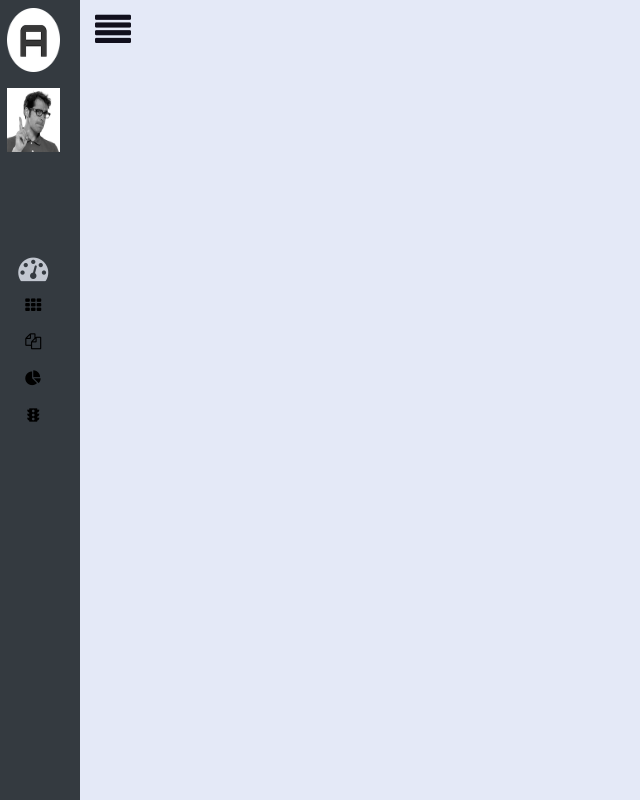
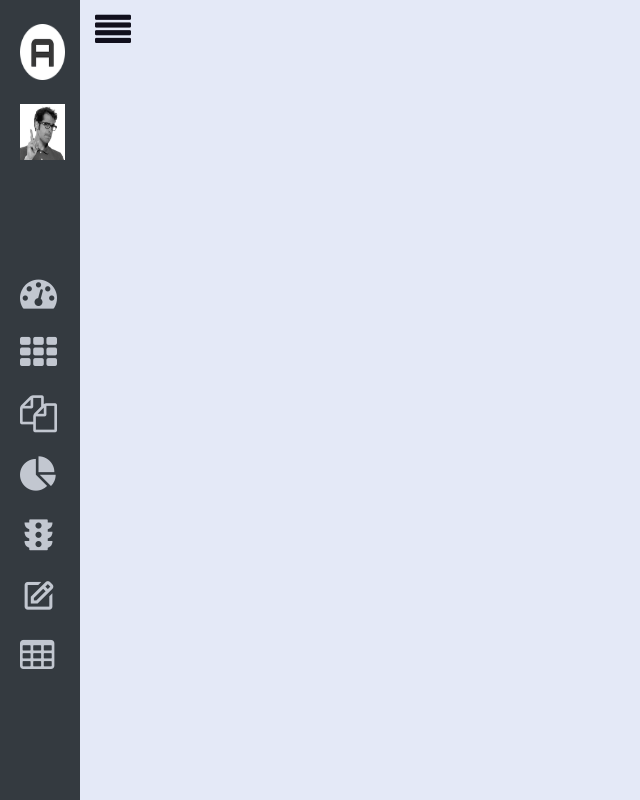
Before and after one commit to 77adama/new_tp_js, a plain HTML site: page tp2/index.html in a window 1280 px wide. Shown: the whole page, without its empty margins (0-640 px from the left). Drawn offline with nearby package versions, Linux system fonts and the light colour scheme.

Commit message:
finalisation tp2

```diff
--- a/tp2/script.js
+++ b/tp2/script.js
@@ -214,7 +214,6 @@ tab = [
                     }
                 ]
     },
-
     {
         icone1: "bx bxs-traffic",
         span: "UI Elements",
@@ -262,6 +261,57 @@ tab = [
                         icone2: "",
                     }
                 ]
+    },
+    {
+        icone1: "bx bx-edit",
+        span: "Forms",
+        icone3: "",
+        icone2: "fa fa-angle-left",
+        sousMenu:[
+                    {
+                        icone1: "bx bx-circle",
+                        b: "Genéral Elements",
+                        icone2: "",
+                    },
+                    {
+                        icone1: "bx bx-circle",
+                        b: "Advanced Elements",
+                        icone2: "",
+                    },
+                    {
+                        icone1: "bx bx-circle",
+                        b: "Editor",
+                        icone2: "",
+                    },
+                    {
+                        icone1: "bx bx-circle",
+                        b: "Validation",
+                        icone2: "",
+                    }
+                 ]
+    },
+    {
+        icone1: "fa fa-table",
+        span: "Tables",
+        icone3: "",
+        icone2: "fa fa-angle-left",
+        sousMenu:[
+                    {
+                        icone1: "bx bx-circle",
+                        b: "Simple Tables",
+                        icone2: "",
+                    },
+                    {
+                        icone1: "bx bx-circle",
+                        b: "DataTables",
+                        icone2: "",
+                    },
+                    {
+                        icone1: "bx bx-circle",
+                        b: "jsGRID",
+                        icone2: "",
+                    }
+                 ]
     }
 ]
 
--- a/tp2/style.css
+++ b/tp2/style.css
@@ -52,7 +52,7 @@
 input{
     margin-left: 4%;
     width: 70%;
-    height: 60%;
+    height: 85%;
     background-color: #3f474e;
     border: 2px solid #4d565f;
 }
@@ -163,8 +163,8 @@ input{
         margin: 0 15px;
 }
 .side-bar.close ~ .menue-section{
-/* left: 80px; */
-transition: all 0.5s ease;
+left: 80px;
+ transition: all 0.5s ease;
 left: 80px;
 
     width: calc(100% - 80px);
@@ -172,14 +172,14 @@ left: 80px;
 }
 
 .side-bar.close .divtoggle{
-    visibility: hidden;
-     /* display: none; */
+    /* visibility: hidden; */
+     display: none;
      flex: 7;
     height: 100%;
     /* display: flex;
     align-items: center;
     justify-content: space-between; */
-
+position: relative;
     /* flex: 2;
     height: 100%;
     display: flex;
@@ -194,22 +194,23 @@ left: 80px;
     font-size: 28px;
     color: #fefefe;
     margin-right: 20%;
-    height: 60%;
+    height: 85%;
     display: flex;
     align-items: center;
     justify-content: center;
 
 }
 img{
-    height: 80%;
-    width: 80%;
+   position: absolute;
+    height: 7%;
+    width: 15%;
 
 }
 .en-tete{
     height: 30%;
     display: flex;
     align-items: center;
-justify-content: space-around;
+
     flex-direction: column;
 
 }
@@ -225,6 +226,7 @@ justify-content: space-around;
     display: flex;
     align-items: center;
     height: 6%;
+    margin-top: 8%;
 
 }
 .open{
@@ -235,6 +237,7 @@ justify-content: space-around;
     display: flex;
     align-items: center;
     height: 6%;
+    margin-top: 5%;
 }
 
 .ul-sou-menue{
@@ -256,7 +259,7 @@ justify-content: space-around;
     height: 100%;
     display: flex;
     align-items: center;
-    justify-content: center;
+    margin-left: 20px;
 
 }
 .divtoggle{
@@ -265,7 +268,7 @@ justify-content: space-around;
     display: flex;
     align-items: center;
     justify-content: space-between;
-    /* display: none; */
+    /* display: block; */
 
 
 }
@@ -274,7 +277,31 @@ justify-content: space-around;
 }
 
 .fa-dashboard{
-    font-size: 30px;
+    font-size: 37px;
+    color: #c2c7d0;
+}
+.fa-th{
+    font-size: 37px;
+    color: #c2c7d0;
+}
+.fa-copy{
+    font-size: 37px;
+    color: #c2c7d0;
+}
+.fa-pie-chart{
+    font-size: 37px;
+    color: #c2c7d0;
+}
+.bxs-traffic{
+    font-size: 37px;
+    color: #c2c7d0;
+}
+.bx-edit{
+    font-size: 37px;
+    color: #c2c7d0;
+}
+.fa-table{
+    font-size: 37px;
     color: #c2c7d0;
 }
 .rotation{
--- a/tp5/style.css
+++ b/tp5/style.css
@@ -78,6 +78,7 @@ main{
     color: red;
 } */
 .overview{
+    overflow: auto;
     position: absolute;
     left: 0;
     right: 0;
@@ -88,6 +89,9 @@ main{
     transform: translateY(101%);
     /* transition: transform 0.3s ease-in; */
 }
+.overview::-webkit-scrollbar{
+    display: none;
+}
 .movie:hover .overview{
     transform: translateY(10%);
 }
--- a/tp6/style.css
+++ b/tp6/style.css
@@ -29,7 +29,7 @@ body{
     flex-direction: column;
 }
 .meal-search-box{
-    background-color: aquamarine;
+
     flex: 1;
     width: 60%;
     display: flex;
@@ -48,8 +48,8 @@ body{
     outline: 0;
     border: 1px solid var(--tenne-tawny);
     color: var(--tenne-tawny);
-    border-top-left-radius: 2rem;
-    border-bottom-left-radius: 2rem;
+    /* border-top-left-radius: 2rem;
+    border-bottom-left-radius: 2rem; */
 }
 .search-control::placeholder{
     color: var(--tenne-tawny);
```
